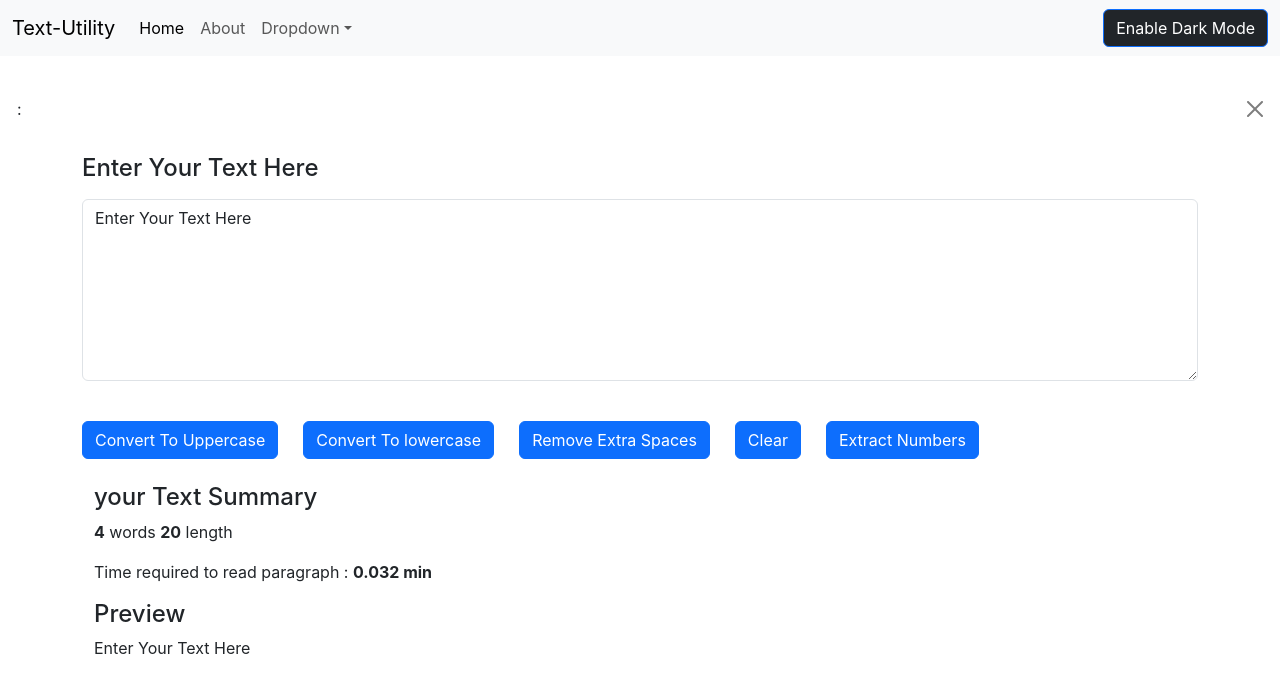
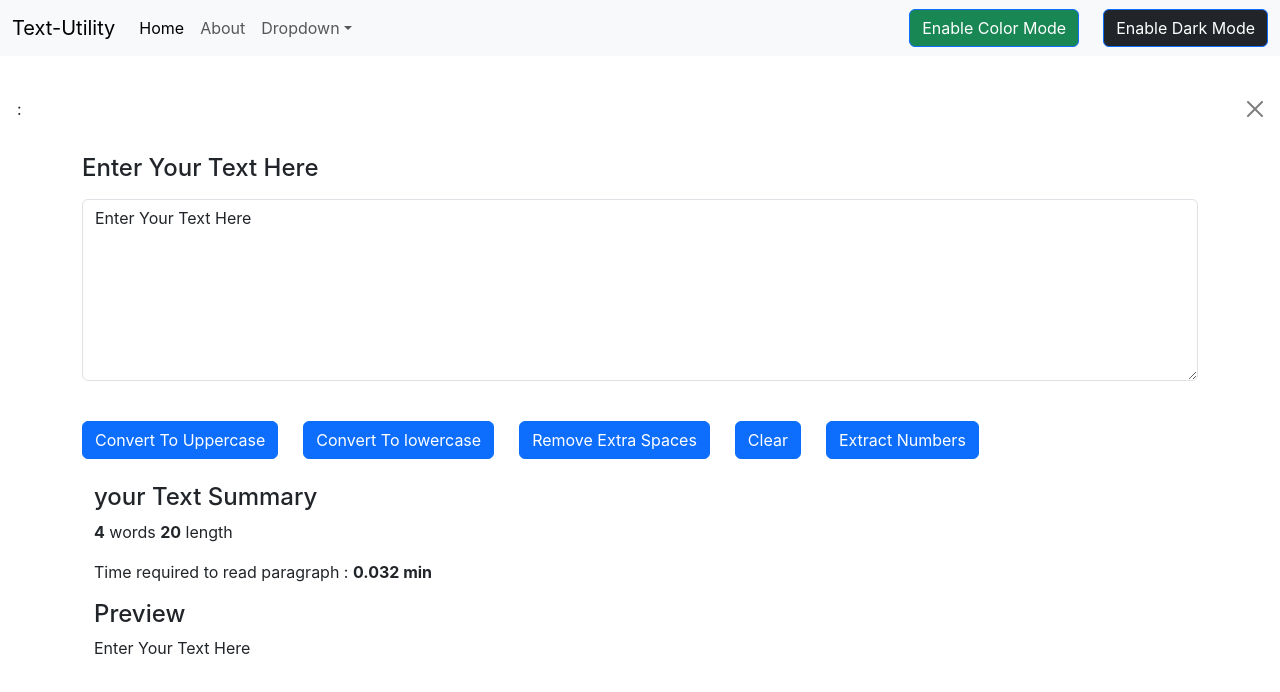
Before and after one commit to Aniket007code/textUtils, a React (Create React App) app in the folder textutils/: page / in a window 1280 px wide. Shown: the top 692 px of the page. Built offline with nearby package versions, Linux system fonts and the light colour scheme.

Commit message:
Added color mode

```diff
--- a/textutils/src/App.js
+++ b/textutils/src/App.js
@@ -9,30 +9,54 @@ import Alert from './components/Alert';
 function App() {
   const [mode, setMode] = useState("light");
   const [btnText1, setbtnText1] = useState("Enable Dark Mode");
+  const [btnText2, setbtnText2] = useState("Enable Color Mode");
 
-  const [alert , setAlert] = useState("Hello Everyone");
 
-  const showAlert = (messege,type)=>{
+  const [alert, setAlert] = useState("");
+
+  const showAlert = (messege, type) => {
     setAlert({
-      msg : messege,
-      type : type
+      msg: messege,
+      type: type
 
     })
+    setTimeout(() => {
+      setAlert("")
+
+    }, 2000);
+  }
+
+  const handleColorMode = () => {
+    if (mode === "light" || mode === "dark") {
+      // setbtnText2("Color mode enabled");
+      document.body.style.backgroundColor = "pink"
+      document.body.style.color = "white"
+    }
+
+
+
   }
 
 
-  const handleDarkMode=()=>{
-    if(mode === "light"){
+  const handleDarkMode = () => {
+    if (mode === "light") {
       setMode("dark")
       setbtnText1('Enable light Mode')
-      document.body.style.backgroundColor = "#484848"
-      showAlert("Dark mode has been enabled","success")
+      document.body.style.backgroundColor = "#121212"
+      // document.getElementById('changeColour').style.color = 'red'
+      document.body.style.color = "white"
+
+
+
+      showAlert("Dark mode has been enabled", "success")
       // " #121212"
-    }else{
+    } else {
       setMode("light")
       setbtnText1('Enable Dark Mode')
       document.body.style.backgroundColor = "white"
-      showAlert("Light mode has been enabled","success")
+      showAlert("Light mode has been enabled", "success")
+      document.body.style.color = "Black"
+
 
 
 
@@ -44,11 +68,11 @@ function App() {
   return (
     <>
 
-      <Navbar title="Text-Utility" mode={mode} handleDarkMode={handleDarkMode} btnText1 ={btnText1}/>
+      <Navbar title="Text-Utility" mode={mode} handleDarkMode={handleDarkMode} handleColorMode={handleColorMode} btnText1={btnText1} btnText2={btnText2} />
       <br />
-      <Alert alert={alert}/>
+      <Alert alert={alert} />
       <div className="container">
-        <TextForm name = "Enter Your Text Here"/>
+        <TextForm showAlert={showAlert} name="Enter Your Text Here" />
 
       </div>
       {/* <About/> */}
--- a/textutils/src/components/Navbar.js
+++ b/textutils/src/components/Navbar.js
@@ -36,6 +36,8 @@ export default function Navbar(props) {
                 <a className="nav-link disabled">Disabled</a>
               </li> */}
                         </ul>
+                        <button type="button" onClick={props.handleColorMode} className="btn btn-success  border border-primary mx-4">{props.btnText2}</button>
+
                         <button type="button" onClick={props.handleDarkMode} className="btn btn-dark  border border-primary">{props.btnText1}</button>
 
                     </div>
@@ -47,9 +49,9 @@ export default function Navbar(props) {
 }
 
 Navbar.protoType = {
-    title : PropTypes.string.isRequired,
+    title: PropTypes.string.isRequired,
 }
 
 Navbar.defaultProps = {
     title: 'Set title Here'
-  };
+};
--- a/textutils/src/components/TextForm.js
+++ b/textutils/src/components/TextForm.js
@@ -9,6 +9,8 @@ export default function TextForm(props) {
         // .replace(/[^0-9]/g, '');
         // var num = txt.replace(/\D/g, '');
         setText(newText);
+        props.showAlert('Numbers Extracted','success')
+
     }
 
     const handleClearClick = ()=>{
@@ -16,6 +18,8 @@ export default function TextForm(props) {
         // setText("apne clicked ko click kiya")
         let newText = ""
         setText(newText);
+        props.showAlert('Cleared','danger')
+
     }
 
     const handleUpClick = ()=>{
@@ -23,6 +27,7 @@ export default function TextForm(props) {
         // setText("apne clicked ko click kiya")
         let newText = text.toUpperCase();
         setText(newText);
+        props.showAlert('converted to uppercase','warning')
     }
 
     const handleSpaceClick = ()=>{
@@ -31,6 +36,8 @@ export default function TextForm(props) {
         // let newText = text.replaceAll(' ','');//
         let newText = text.split(/[ ]+/);
         setText(newText.join(" "));
+        props.showAlert('Removed extra spaces','warning')
+
     }
 
     const handleDownClick = ()=>{
@@ -39,6 +46,8 @@ export default function TextForm(props) {
         let newText = text.toLowerCase();
         // .replace(/[^0-9]/g, '');
         setText(newText);
+        props.showAlert('converted to lowercase','warning')
+
     }
 
     const handleOnChange = (event)=>{
@@ -64,7 +73,7 @@ export default function TextForm(props) {
 
 
 
-             <div className="container my-4">
+             <div className="changeColour container my-4">
                 <h4>your Text Summary</h4>
                 <p><b>{text.split(" ").length}</b> words <b>{text.length}</b> length</p>
                 <p>Time required to read paragraph : <b>{text.split(" ").length * 0.008} min </b></p>
```
